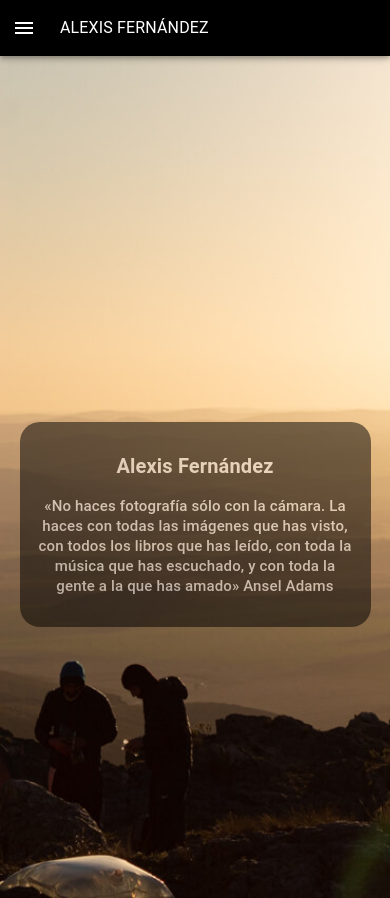
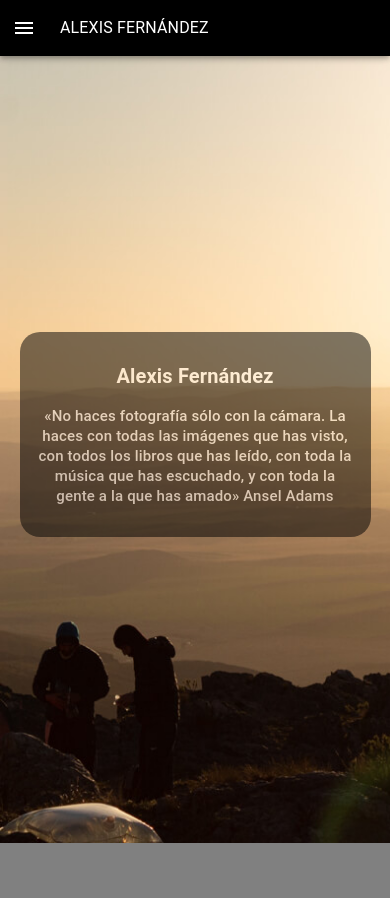
Before and after one commit to ipiccardo/PhotographPage, a React (Create React App) app: page /HomeScreen in a window 390 px wide. After the commit the page ends 844 px from the top, so only its background shows below. Built offline with nearby package versions, Linux system fonts and the light colour scheme.

Commit message:
Modifico tamaño de fotos en responsive

```diff
--- a/src/Components/Galery/GaleryItem.jsx
+++ b/src/Components/Galery/GaleryItem.jsx
@@ -43,7 +43,6 @@ export const GaleryItem = ({ photoSrc, setShowImage, setPhotoId, photoId, data})
             height: "75vh",
             width: "100vw",
             backgroundRepeat: "no-repeat",
-            marginTop: '-30px',
           }}
         ></div>
         <div style={{ position: "absolute", left: "85%", top: 0 }}>
--- a/src/Components/Galery/galery.css
+++ b/src/Components/Galery/galery.css
@@ -87,11 +87,11 @@ export const Galery = () => { */
 
 .galery-item-background {
   width: 100vw;
-  height: 100vh;
+  height: calc(100vh - 56px);
   position: absolute;
   background: black;
-  margin-top: -100px;
   padding-bottom: 560px;
+  top: 55px;
 }
 
 .container-description {
@@ -106,15 +106,8 @@ export const Galery = () => { */
   margin-right: 20px;
 }
 
-@media (max-width: 500px) {
+/* @media (max-width: 500px) {
   .image {
-    max-height: 400px;
+    max-height: 500px;
   }
-}
-
-@media (max-width: 400px) {
-  .image {
-    max-height: 200px;
-    margin-top: 30px !important;
-  }
-}
+} */
--- a/src/Components/HomeScreen/homeScreen.css
+++ b/src/Components/HomeScreen/homeScreen.css
@@ -1,5 +1,5 @@
 .hero {
-  height: 100vh;
+  height: calc(100vh - 56px);
   width: 100vw;
   /* background-image: url(https://drive.google.com/uc?export=view&id=1tQ0t54ylAwvfp2aawIAbgNzyPn6qAPtS); */
   /* background-image: url(https://drive.google.com/uc?export=view&id=1T8GVoCS7kD31oeheEv7MKf8EylPs5tUZ); */
@@ -8,7 +8,7 @@
   /* background-image: url('../../../public/assets/archivo/trespicos/6.jpg'); */
   background-size: cover;
   background-repeat: no-repeat;
-  margin-top: -50px;
+  top:55px;
   position: absolute;
 }
 
@@ -16,7 +16,7 @@
 
 .title-box {
   position: absolute;
-  top: 50%;
+  top: calc(50% - 90px);
   width: 50%;
   background-color: black;
   color: white;
```
